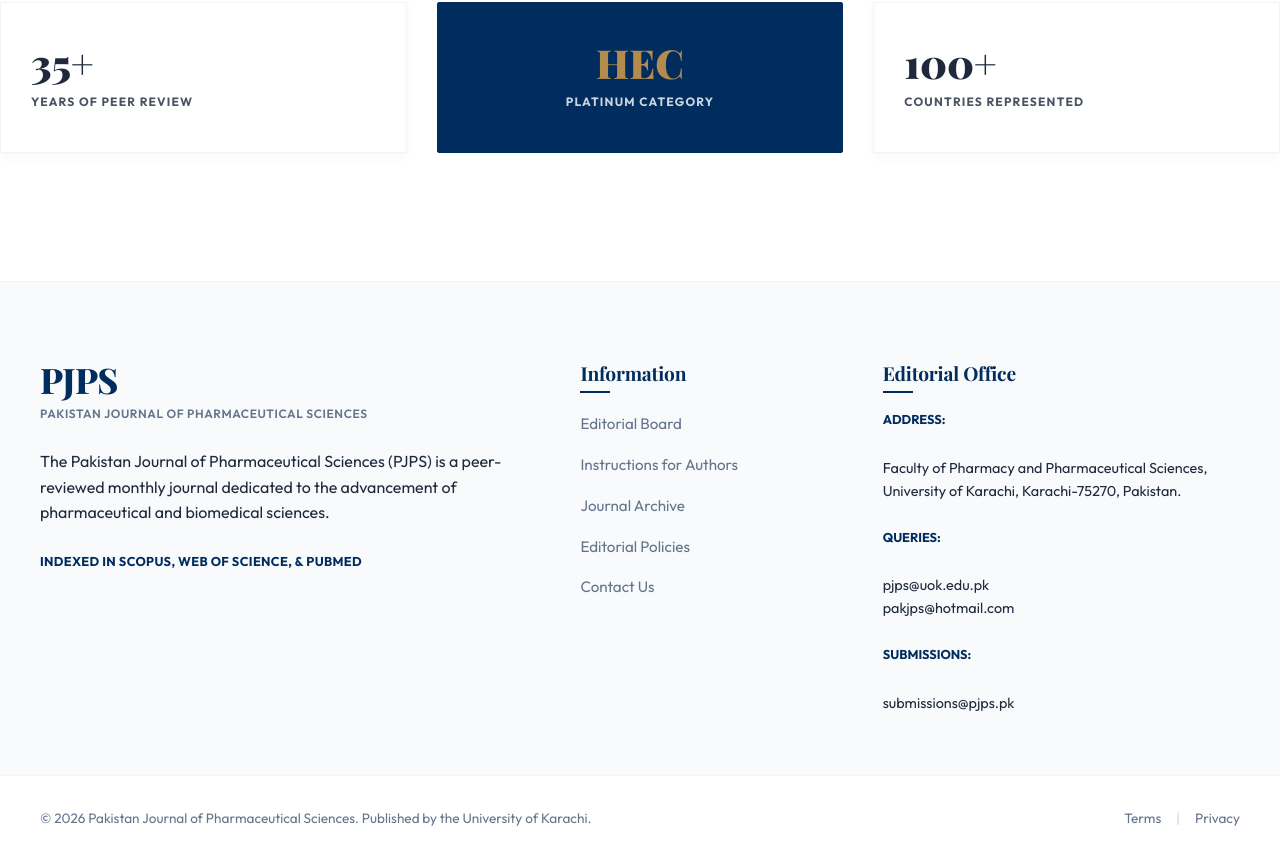
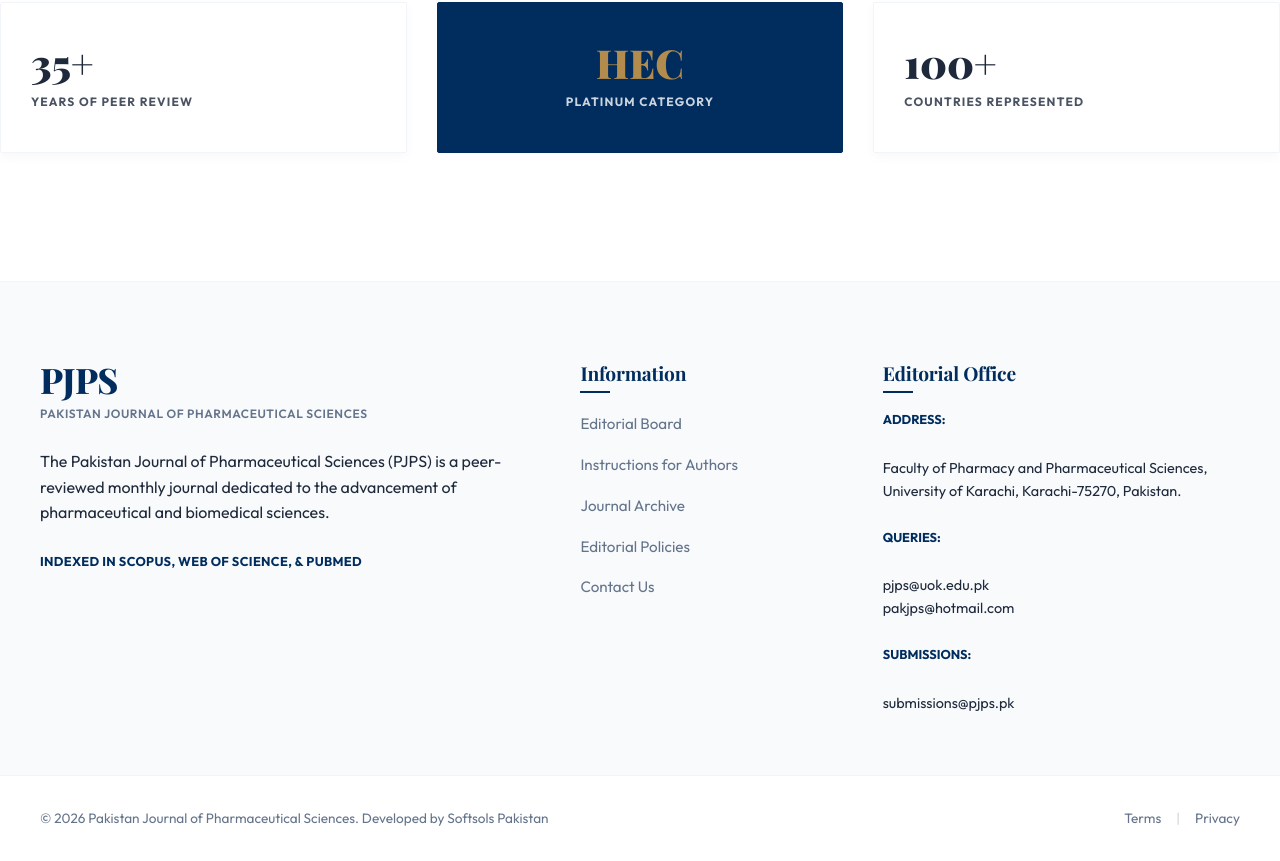
Before and after one commit to softsolspk1/pjps, a Next.js app: page / in a window 1280 px wide. Shown: the part 2768-3629 px from the top of the page. Built offline with nearby package versions, Linux system fonts and the light colour scheme; no server answers; the database is empty; a web font is replaced by a local one.

Commit message:
Update footer: rename publisher to developer Softsols Pakistan

```diff
--- a/components/Footer.tsx
+++ b/components/Footer.tsx
@@ -55,7 +55,7 @@
 
       <div className={styles.bottomBar}>
         <div className={`container ${styles.bottomContent}`}>
-          <p>© {currentYear} Pakistan Journal of Pharmaceutical Sciences. Published by the University of Karachi.</p>
+          <p>© {currentYear} Pakistan Journal of Pharmaceutical Sciences. Developed by Softsols Pakistan</p>
           <div className={styles.bottomLinks}>
             <Link href="/terms">Terms</Link>
             <span className={styles.separator}>|</span>
```
